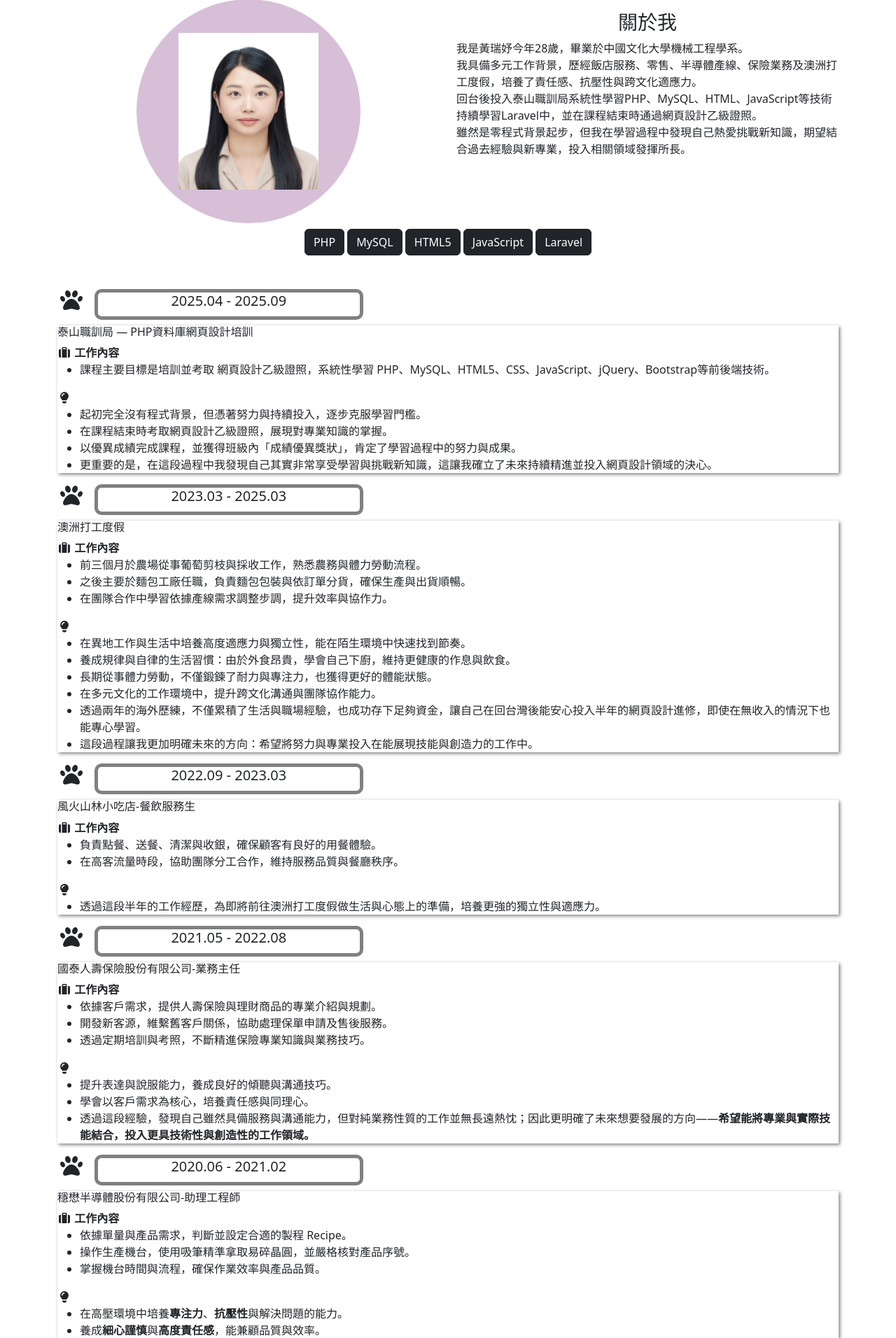
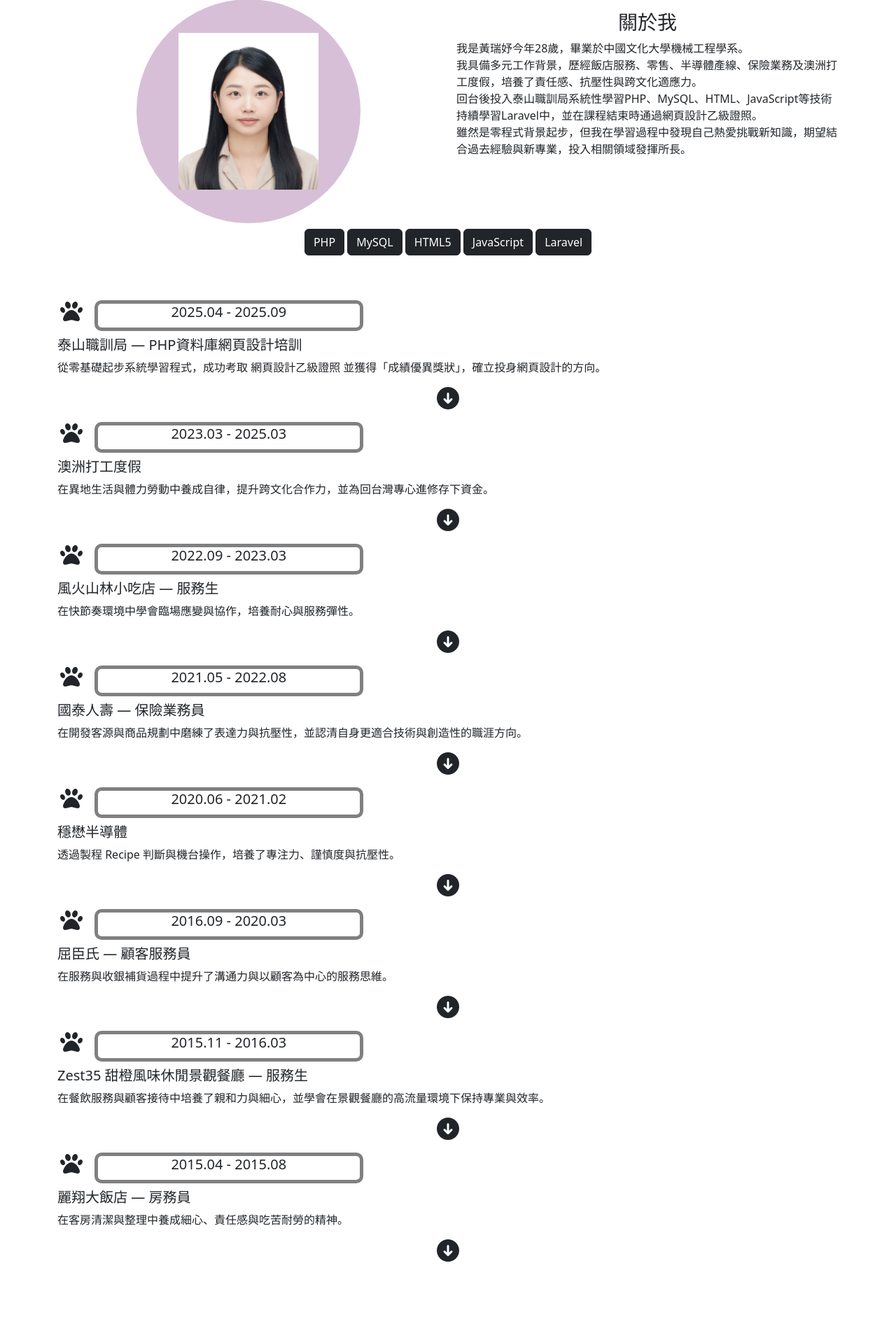
Before and after one commit to Rita0420/resume, a PHP site: page / in a window 1280 px wide. Shown: the part 121-2033 px from the top of the page at 70% size. After the commit the page ends 1924 px from the top, so only its background shows below. Run offline with PHP 8.4, Linux system fonts and the light colour scheme; some libraries are stand-ins or nearby versions.

Commit message:
add content toggle

```diff
--- a/index.html
+++ b/index.html
@@ -70,7 +70,7 @@
     <!-- abbout me end-->
 
     <!-- skill -->
-     <div class="container">
+    <div class="container">
         <div class="row">
             <div class="col" id="skill">
                 <div class="btn btn-dark mt-2">PHP</div>
@@ -80,20 +80,27 @@
                 <div class="btn btn-dark mt-2">Laravel</div>
             </div>
         </div>
-     </div>
+    </div>
     <!-- skill end-->
 
     <!-- experience -->
     <div class="container mt-5" id="experience">
         <div class="row">
             <div class="col">
-                <div class="jobBox">
+                <div class="jobBox mt-3">
                     <div style="display: flex;">
                         <div class="footprints">
                             <i class="fa-solid fa-paw fa-2x"></i>
                         </div>
                         <div class="period">
                             <h5>2025.04 - 2025.09</h5>
+                        </div>
+                    </div>
+                    <div class="short mt-2">
+                        <h5>泰山職訓局 — PHP資料庫網頁設計培訓</h5>
+                        <p>從零基礎起步系統學習程式，成功考取 網頁設計乙級證照 並獲得「成績優異獎狀」，確立投身網頁設計的方向。</p>
+                        <div class="more text-center">
+                            <i class="fa-solid fa-circle-arrow-down fa-2x "></i>
                         </div>
                     </div>
                     <div class="content mt-2">
@@ -112,15 +119,25 @@
                             <li>以優異成績完成課程，並獲得班級內「成績優異獎狀」，肯定了學習過程中的努力與成果。</li>
                             <li>更重要的是，在這段過程中我發現自己其實非常享受學習與挑戰新知識，這讓我確立了未來持續精進並投入網頁設計領域的決心。</li>
                         </ul>
+                        <div class="close text-center">
+                            <i class="fa-solid fa-circle-arrow-up fa-2x"></i>
+                        </div>
                     </div>
                 </div>
-                <div class="jobBox">
+                <div class="jobBox mt-3">
                     <div style="display: flex;">
                         <div class="footprints">
                             <i class="fa-solid fa-paw fa-2x"></i>
                         </div>
                         <div class="period">
                             <h5>2023.03 - 2025.03</h5>
+                        </div>
+                    </div>
+                    <div class="short mt-2">
+                        <h5>澳洲打工度假</h5>
+                        <p>在異地生活與體力勞動中養成自律，提升跨文化合作力，並為回台灣專心進修存下資金。</p>
+                        <div class="more text-center">
+                            <i class="fa-solid fa-circle-arrow-down fa-2x "></i>
                         </div>
                     </div>
                     <div class="content mt-2">
@@ -143,15 +160,25 @@
                             <li>透過兩年的海外歷練，不僅累積了生活與職場經驗，也成功存下足夠資金，讓自己在回台灣後能安心投入半年的網頁設計進修，即使在無收入的情況下也能專心學習。</li>
                             <li>這段過程讓我更加明確未來的方向：希望將努力與專業投入在能展現技能與創造力的工作中。</li>
                         </ul>
+                        <div class="close text-center">
+                            <i class="fa-solid fa-circle-arrow-up fa-2x"></i>
+                        </div>
                     </div>
                 </div>
-                <div class="jobBox">
+                <div class="jobBox mt-3">
                     <div style="display: flex;">
                         <div class="footprints">
                             <i class="fa-solid fa-paw fa-2x"></i>
                         </div>
                         <div class="period">
                             <h5>2022.09 - 2023.03</h5>
+                        </div>
+                    </div>
+                    <div class="short mt-2">
+                        <h5>風火山林小吃店 — 服務生</h5>
+                        <p>在快節奏環境中學會臨場應變與協作，培養耐心與服務彈性。</p>
+                        <div class="more text-center">
+                            <i class="fa-solid fa-circle-arrow-down fa-2x "></i>
                         </div>
                     </div>
                     <div class="content mt-2">
@@ -166,15 +193,25 @@
                         <ul>
                             <li>透過這段半年的工作經歷，為即將前往澳洲打工度假做生活與心態上的準備，培養更強的獨立性與適應力。</li>
                         </ul>
+                        <div class="close text-center">
+                            <i class="fa-solid fa-circle-arrow-up fa-2x"></i>
+                        </div>
                     </div>
                 </div>
-                <div class="jobBox">
+                <div class="jobBox mt-3">
                     <div style="display: flex;">
                         <div class="footprints">
                             <i class="fa-solid fa-paw fa-2x"></i>
                         </div>
                         <div class="period">
                             <h5>2021.05 - 2022.08</h5>
+                        </div>
+                    </div>
+                    <div class="short mt-2">
+                        <h5>國泰人壽 — 保險業務員</h5>
+                        <p>在開發客源與商品規劃中磨練了表達力與抗壓性，並認清自身更適合技術與創造性的職涯方向。</p>
+                        <div class="more text-center">
+                            <i class="fa-solid fa-circle-arrow-down fa-2x "></i>
                         </div>
                     </div>
                     <div class="content mt-2">
@@ -193,15 +230,25 @@
                             <li>透過這段經驗，發現自己雖然具備服務與溝通能力，但對純業務性質的工作並無長遠熱忱；因此更明確了未來想要發展的方向——<b>希望能將專業與實際技能結合，投入更具技術性與創造性的工作領域。</b>
                             </li>
                         </ul>
+                        <div class="close text-center">
+                            <i class="fa-solid fa-circle-arrow-up fa-2x"></i>
+                        </div>
                     </div>
                 </div>
-                <div class="jobBox">
+                <div class="jobBox mt-3">
                     <div style="display: flex;">
                         <div class="footprints">
                             <i class="fa-solid fa-paw fa-2x"></i>
                         </div>
                         <div class="period">
                             <h5>2020.06 - 2021.02</h5>
+                        </div>
+                    </div>
+                    <div class="short mt-2">
+                        <h5>穩懋半導體</h5>
+                        <p>透過製程 Recipe 判斷與機台操作，培養了專注力、謹慎度與抗壓性。</p>
+                        <div class="more text-center">
+                            <i class="fa-solid fa-circle-arrow-down fa-2x "></i>
                         </div>
                     </div>
                     <div class="content mt-2">
@@ -218,15 +265,25 @@
                             <li>在高壓環境中培養<b>專注力</b>、<b>抗壓性</b>與解決問題的能力。<br></li>
                             <li>養成<b>細心謹慎</b>與<b>高度責任感</b>，能兼顧品質與效率。<br></li>
                         </ul>
+                        <div class="close text-center">
+                            <i class="fa-solid fa-circle-arrow-up fa-2x"></i>
+                        </div>
                     </div>
                 </div>
-                <div class="jobBox">
+                <div class="jobBox mt-3">
                     <div style="display: flex;">
                         <div class="footprints">
                             <i class="fa-solid fa-paw fa-2x"></i>
                         </div>
                         <div class="period">
                             <h5>2016.09 - 2020.03</h5>
+                        </div>
+                    </div>
+                    <div class="short mt-2">
+                        <h5>屈臣氏 — 顧客服務員</h5>
+                        <p>在服務與收銀補貨過程中提升了溝通力與以顧客為中心的服務思維。</p>
+                        <div class="more text-center">
+                            <i class="fa-solid fa-circle-arrow-down fa-2x "></i>
                         </div>
                     </div>
                     <div class="content mt-2">
@@ -243,15 +300,25 @@
                             <li>在日常服務中培養出良好的<b>溝通能力</b>與<b>親和力</b>，能耐心傾聽顧客需求並快速回應。<br></li>
                             <li>經由顧客互動<b>累積解決問題的經驗</b>，建立以顧客為中心的服務思維。<br></li>
                         </ul>
+                        <div class="close text-center">
+                            <i class="fa-solid fa-circle-arrow-up fa-2x"></i>
+                        </div>
                     </div>
                 </div>
-                <div class="jobBox">
+                <div class="jobBox mt-3">
                     <div style="display: flex;">
                         <div class="footprints">
                             <i class="fa-solid fa-paw fa-2x"></i>
                         </div>
                         <div class="period">
                             <h5>2015.11 - 2016.03</h5>
+                        </div>
+                    </div>
+                    <div class="short mt-2">
+                        <h5>Zest35 甜橙風味休閒景觀餐廳 — 服務生</h5>
+                        <p>在餐飲服務與顧客接待中培養了親和力與細心，並學會在景觀餐廳的高流量環境下保持專業與效率。</p>
+                        <div class="more text-center">
+                            <i class="fa-solid fa-circle-arrow-down fa-2x "></i>
                         </div>
                     </div>
                     <div class="content mt-2">
@@ -270,17 +337,26 @@
                             <li>在景觀餐廳的服務經驗中，我培養了<b>快速學習</b>與<b>適應能力</b>，能在短時間內獨立完成工作並掌握流程。<br></li>
                             <li>同時透過協助新人訓練與分工，養成了<b>責任感</b>、<b>領導力</b>與<b>團隊合作精神</b>。</li>
                         </ul>
-
+                        <div class="close text-center">
+                            <i class="fa-solid fa-circle-arrow-up fa-2x"></i>
+                        </div>
 
                     </div>
                 </div>
-                <div class="jobBox">
+                <div class="jobBox mt-3">
                     <div style="display: flex;">
                         <div class="footprints">
                             <i class="fa-solid fa-paw fa-2x"></i>
                         </div>
                         <div class="period">
                             <h5>2015.04 - 2015.08</h5>
+                        </div>
+                    </div>
+                    <div class="short mt-2">
+                        <h5>麗翔大飯店 — 房務員</h5>
+                        <p>在客房清潔與整理中養成細心、責任感與吃苦耐勞的精神。</p>
+                        <div class="more text-center">
+                            <i class="fa-solid fa-circle-arrow-down fa-2x "></i>
                         </div>
                     </div>
                     <div class="content mt-2">
@@ -297,8 +373,9 @@
                         <ul>
                             <li>18歲起自力更生，養成<b>吃苦耐勞</b>的性格。</li>
                         </ul>
-
-
+                        <div class="close text-center">
+                            <i class="fa-solid fa-circle-arrow-up fa-2x"></i>
+                        </div>
                     </div>
                 </div>
             </div>
@@ -307,13 +384,13 @@
     <!-- experience end-->
 
     <!-- portfolio -->
-     <div class="container">
+    <div class="container">
         <div class="row">
             <div class="col">
 
             </div>
         </div>
-     </div>
+    </div>
     <!-- portfolio end-->
 
 
@@ -323,6 +400,16 @@
         $('.nav-link').on('click', function () {
             $('.navbar-collapse').collapse('hide');
         });
+
+        $('.more').on('click', function () {
+            $(this).parent().next().fadeToggle();
+
+            $(this).parent().hide();
+        });
+        $('.close').on('click', function () {
+            $(this).parent().toggle();
+            $('.short').show();
+        });
     </script>
 
 
--- a/style.css
+++ b/style.css
@@ -34,6 +34,7 @@ h3{
     transition: 0.3s;
 }
 .content{
+    display: none;
     box-shadow: 2px 2px 5px gray;
 }
 
```
